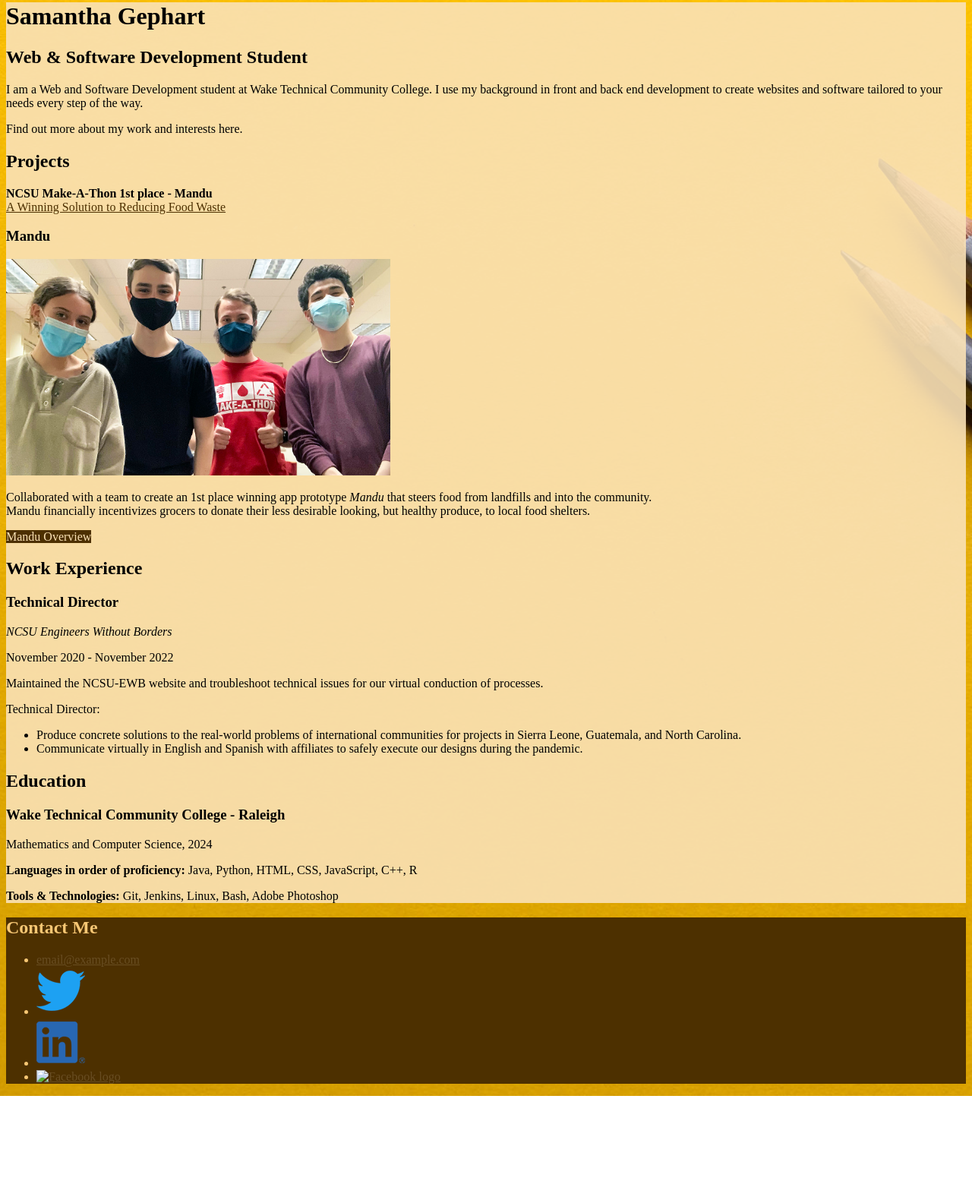
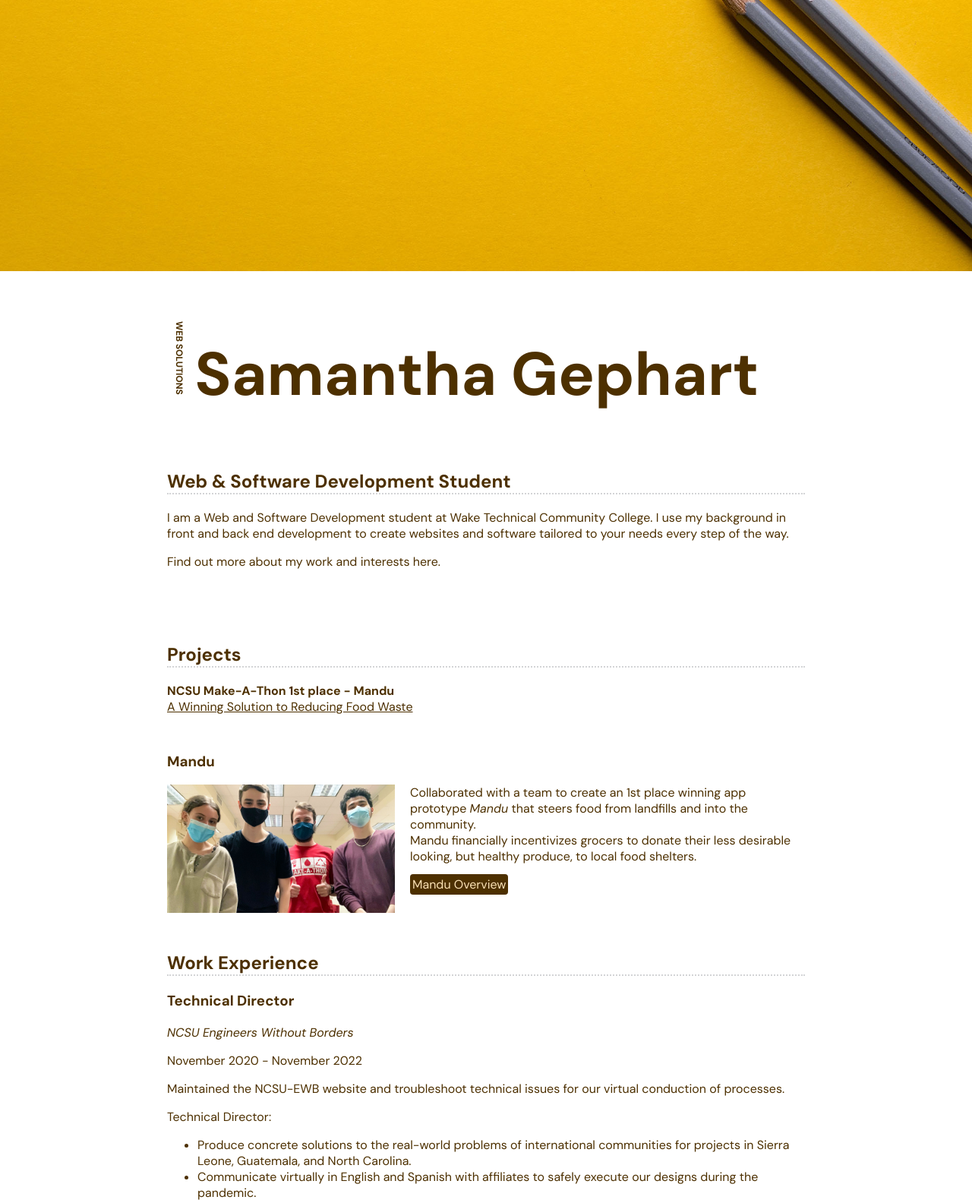
Before and after one commit to sggephart/ResumeAssignment, a plain HTML site: page index.html in a window 1280 px wide. Shown: the part 18-1602 px from the top of the page at 76% size. Before the commit the page ends 1461 px from the top, so only its background shows below. Drawn offline with Linux system fonts and the light colour scheme.

Commit message:
Tutorial continued and css typography changes

```diff
--- a/css/style.css
+++ b/css/style.css
@@ -16,10 +16,38 @@ Color 4: #F7C774;
 
 /* GLOBAL STYLES
 -------------------------------*/
-body {
-    background: #FAE1B6;
+html {
+    box-sizing: border-box;
 }
 
+*, *:before, *:after {
+    box-sizing: inherit;
+}
+
+html, body {
+    height: 100%;
+}
+
+body {
+    font-family: "DM Sans", sans-serif;
+    background: white; /* Off-white?*/
+    margin: 0;
+    color: #4D3000;
+}
+
+h1 {
+    text-align: left;
+    font-size: 80px;
+}
+
+#vertical {
+    font-size: 12px;
+    font-weight: bold;
+    writing-mode: vertical-rl;
+}
+.header {
+    display: inline-block;
+}
 /* links */
 a {
     color: #4D3000;
@@ -41,22 +69,49 @@ footer a:hover {
     background:#4D3000;
     color: #FAE1B6;
     text-decoration: none;
+    padding: 3px;
+    border-radius: 4px;
 }
 
+.container {
+    margin: 0 auto;
+    padding: 30px;
+    max-width: 900px;
+}
 /* RESUME
 -------------------------------*/
-#resume {
+header::before {
     background: url(../images/joanna-kosinska-unsplash.jpg) center;
     background-size: cover;
+    content: "";
+    display: block;
+    height: 375px;
 }
 
 #resume .container {
-    background: rgb(250 225 182 / 0.9);
+    background: rgb(255 255 255 / 0.9);
+}
+
+.resume-section {
+    margin-bottom: 50px;
+}
+.container h2 {
+    border-bottom: 2px dotted #d3d4d6;
 }
 
 #resume img {
     max-width: 40%;
     height: auto;
+}
+
+.project-item {
+    display: flow-root;
+    margin: 30px 0;
+}
+.project-item img {
+    width: 300px;
+    float: left;
+    margin-right: 20px;
 }
 /* Profile
 -------------------------------*/
@@ -72,4 +127,22 @@ footer a:hover {
 footer {
     background: #4D3000;
     color: #F7C774;
+    display: flex;
+    justify-content: space-between;
+    padding: 0 20px;
 }
+
+.socials {
+    list-style-type: none;
+}
+
+.socials li {
+    display: inline-block;
+    margin-left: 10px;
+}
+.socials img {
+    width: 75px;
+}
+.socials img:hover {
+    opacity: 0.5;
+}
--- a/index.html
+++ b/index.html
@@ -11,28 +11,35 @@
     <meta name="viewport" content="width=device-width, initial-scale=1.0">
     <title>Samantha Gephart</title>
     <link rel="stylesheet" href="css/style.css">
+    <!-- Google font -->
+    <link rel="preconnect" href="https://fonts.googleapis.com">
+    <link rel="preconnect" href="https://fonts.gstatic.com" crossorigin>
+    <link href="https://fonts.googleapis.com/css2?family=DM+Sans:ital,opsz,wght@0,9..40,100..1000;1,9..40,100..1000&display=swap" rel="stylesheet">
   </head>
+
   <body id="resume">
-    <main>
-        <div class="container">
         <!-- ***********************  ABOUT / PROFILE  *********************** -->
         <header>
-            <h1>Samantha Gephart</h1>
+            <div class="container">
+            <h1 class="header" id="vertical">WEB SOLUTIONS</h1>
+            <h1 class="header">Samantha Gephart</h1>
             <h2>Web & Software Development Student</h2>
 
             <p>I am a Web and Software Development student at Wake Technical Community College. I use my background in front and back end development to create
             websites and software tailored to your needs every step of the way.
             </p>
             <p>Find out more about my work and interests here.</p>
+        </div>
         </header>
 
         <!-- ********************  PROJECTS / PORTFOLIO  ********************* -->
-        <section>
+        <main class="container">
+        <section class="resume-section">
             <h2>Projects</h2>
             <p><b>NCSU Make-A-Thon 1st place - Mandu</b><br><a href="https://park.ncsu.edu/2021/02/25/make-a-thon/">A Winning Solution to Reducing Food Waste</a></p>
 
             <!-- Copy the whole <section> block to add more projects. -->
-            <section>
+            <section class="project-item">
             <h3>Mandu</h3>
             <img src="images/project1-team.jpeg" alt="description of image">
             <p>Collaborated with a team to create an 1st place winning app prototype <i>Mandu</i> that steers food from landfills and into the community.<br>
@@ -43,7 +50,7 @@
         </section>
 
         <!-- ***********************  WORK EXPERIENCE  *********************** -->
-        <section>
+        <section class="resume-section">
             <h2>Work Experience</h2>
 
             <!-- Copy this whole <section> block to add more jobs. -->
@@ -62,31 +69,31 @@
         </section>
 
         <!-- ******************  EDUCATION & CERTIFICATIONS ****************** -->
-        <section>
+        <section class="resume-section">
             <h2>Education</h2>
 
             <!-- Copy this whole <section> block to add more schools. -->
             <section>
             <h3>Wake Technical Community College - Raleigh</h3>
             <p>Mathematics and Computer Science, 2024</p>
-            <p> <b>Languages in order of proficiency:</b> Java, Python, HTML, CSS, JavaScript, C++, R </p>
+            <p> <b>Languages in order of proficiency:</b> Java, Python, HTML, CSS, JavaScript, C++ </p>
             <p><b>Tools & Technologies: </b> Git, Jenkins, Linux, Bash, Adobe Photoshop</p>
             </section>
             <!-- End of School block. -->
         </section>
     </div>
+    </main>
       <!-- *****************  CONTACT INFO / SOCIAL MEDIA  ***************** -->
       <footer>
         <h2>Contact Me</h2>
 
         <!-- Social media and contact links. Add or remove any networks. -->
-        <ul>
-          <li><a href="mailto:email@example.com">email@example.com</a></li>
+        <ul class="socials">
+          <li><a href="mailto:email@example.com"><img src="images/icon-logo-outlook.png" alt="Outlook logo"></a></li>
           <li><a href="https://x.com" target="_blank"><img src="images/icon-logo-twitter.png" alt="Twitter logo"></a></li>
           <li><a href="https://www.linkedin.com" target="_blank"><img src="images/icon-logo-linkedin.png" alt="LinkedIn logo"></a></li>
           <li><a href="https://www.facebook.com" target="_blank"><img src="images/icon-logo-facebook.png" alt="Facebook logo"></a></li>
         </ul>
       </footer>
-    </main>
   </body>
 </html>
```
Also changed, not shown: images/icon-logo-outlook.png (added).
